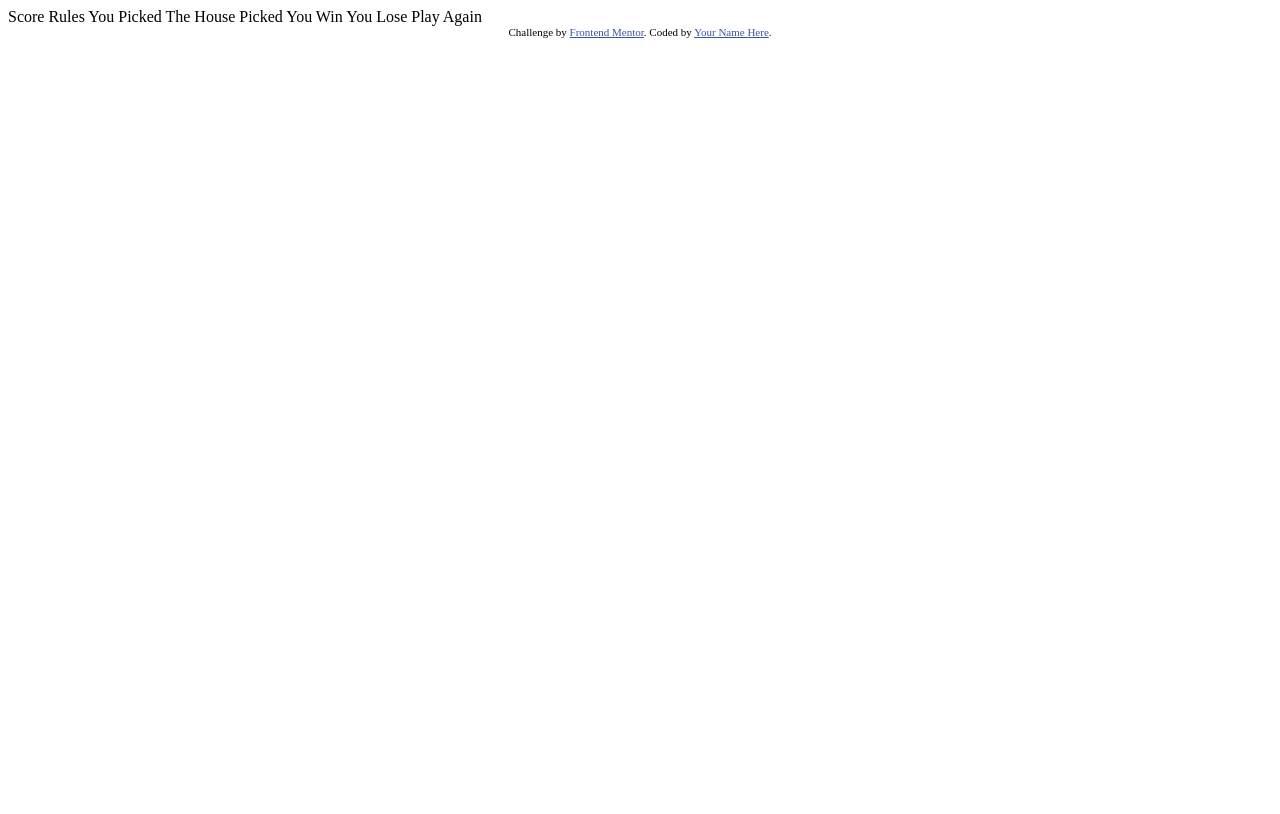
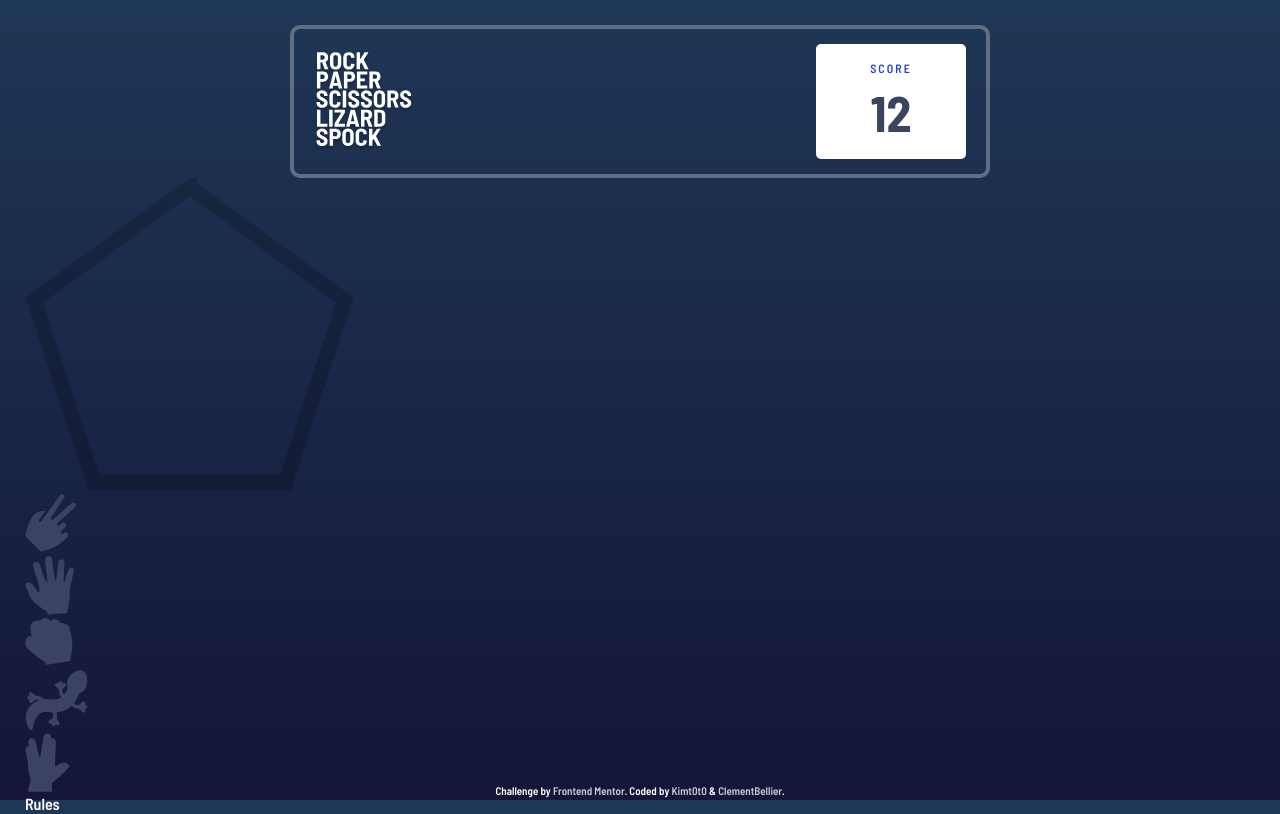
Before and after one commit to ClementBellier/Rock-Paper-Scissors-Lizard-Spock-game, a website: page index.html in a window 1280 px wide. Drawn offline with nearby package versions, Linux system fonts and the light colour scheme.

Commit message:
Init project, start index html and header css

```diff
--- a/index.html
+++ b/index.html
@@ -5,33 +5,42 @@
   <meta name="viewport" content="width=device-width, initial-scale=1.0"> <!-- displays site properly based on user's device -->
 
   <link rel="icon" type="image/png" sizes="32x32" href="./images/favicon-32x32.png">
+  <link rel="stylesheet" href="./style.css">
 
-  <title>Frontend Mentor | Rock, Paper, Scissors</title>
-
-  Score
-  Rules
-
-  You Picked
-  The House Picked
-
-  You Win
-  You Lose
-
-  Play Again
-
-  <!-- Feel free to remove these styles or customise in your own stylesheet 👍 -->
-  <style>
-    .attribution { font-size: 11px; text-align: center; }
-    .attribution a { color: hsl(228, 45%, 44%); }
-  </style>
+  <title>Frontend Mentor | Rock, Paper, Scissors, Lizard, Spock</title>
 </head>
 <body>
-
-
-
+  <div class="wrapper">
+    <header>
+      <img src="./images/logo-bonus.svg" alt="Rock Paper Scissors Lizard Spock">
+      <div class="score">
+        <p class="score__title">Score</p>
+        <div class="score__score" id="score">12</div>
+      </div>
+    </header>
+    <main>
+      <img src="./images/bg-pentagon.svg" alt="" class="pentagon">
+      <div class="scissors" id="scissors">
+        <img src="./images/icon-scissors.svg" alt="Scissors">
+      </div>
+      <div class="paper" id="paper">
+        <img src="./images/icon-paper.svg" alt="Paper">
+      </div>
+      <div class="rock" id="rock">
+        <img src="./images/icon-rock.svg" alt="Rock">
+      </div>
+      <div class="lizard" id="lizard">
+        <img src="./images/icon-lizard.svg" alt="Lizard">
+      </div>
+      <div class="spock" id="spock">
+        <img src="./images/icon-spock.svg" alt="Spock">
+      </div>
+    </main>
+    <div class="rules" id="rules">Rules</div>
+  </div>
   <div class="attribution">
     Challenge by <a href="https://www.frontendmentor.io?ref=challenge" target="_blank">Frontend Mentor</a>.
-    Coded by <a href="#">Your Name Here</a>.
+    Coded by <a href="#">Kimt0t0</a> & <a href="#">ClementBellier</a>.
   </div>
 </body>
 </html>
--- /dev/null
+++ b/sass/base/_font.scss
@@ -0,0 +1 @@
+@import url('https://fonts.googleapis.com/css2?family=Barlow+Semi+Condensed:wght@600;700');
--- /dev/null
+++ b/sass/base/_reset-normalize.scss
@@ -0,0 +1,12 @@
+@import url("https://cdnjs.cloudflare.com/ajax/libs/normalize/8.0.1/normalize.min.css");
+
+*, *::before, *::after{
+    padding: 0;
+    margin: 0;
+    box-sizing: border-box;
+    -webkit-box-sizing: border-box;
+}
+a{
+    text-decoration: none;
+    color: inherit;
+}
--- /dev/null
+++ b/sass/components/_attribution.scss
@@ -0,0 +1,8 @@
+.attribution {
+    font-size: 11px;
+    position: fixed;
+    bottom: 2px;
+    width: 100vw;
+    text-align: center;
+}
+.attribution a { color: hsl(225, 8%, 81%); }
--- /dev/null
+++ b/sass/layout/_body.scss
@@ -0,0 +1,14 @@
+body{
+    background: linear-gradient(0deg, $background-light 0%, $background-dark 100%);
+    position: relative;
+    width: 100vw;
+    height: 100vh;
+    color: white;
+    font-family: 'Barlow Semi Condensed', sans-serif;
+    font-size: 16px;
+}
+.wrapper{
+    width: 100%;
+    height: 100%;
+    padding: min(5%, 25px);
+}
--- /dev/null
+++ b/sass/layout/_header.scss
@@ -0,0 +1,41 @@
+header{
+    width: min(85%, 700px);
+    margin-inline: auto;
+    padding: 15px 20px;
+    border: 4px solid $header-outline;
+    border-radius: 10px;
+
+    display: flex;
+    justify-content: space-between;
+    align-items: center;
+
+    img{
+        width: clamp(50px, 25%, 100px);
+    }
+
+    .score{
+        width: clamp(80px, 8vw + 4rem, 150px);
+        aspect-ratio: 30/23;
+        background-color: white;
+        border-radius: 5px;
+        padding: 10px;
+
+        display: flex;
+        flex-direction: column;
+        justify-content: space-evenly;
+        align-items: center;
+
+        &__title{
+            font-size: clamp(0.5rem, 1vw + 0.25rem, 0.75rem);
+            color: $score-text;
+            text-transform: uppercase;
+            font-weight: 600;
+            letter-spacing: 2px;
+        }
+        &__score{
+            color: $dark-text;
+            font-size: clamp(1.75rem, 5vw + 0.5rem, 3.125rem);
+            font-weight: 700;
+        }
+    }
+}
--- /dev/null
+++ b/sass/main.scss
@@ -0,0 +1,6 @@
+@import './base/reset-normalize';
+@import './base/font';
+@import './utils/colors';
+@import './layout/body';
+@import './layout/header';
+@import './components/attribution';
--- /dev/null
+++ b/sass/utils/_colors.scss
@@ -0,0 +1,21 @@
+$scissors-light: hsl(40, 84%, 53%);
+$scissors-dark: hsl(39, 89%, 49%);
+
+$paper-light: hsl(230, 89%, 65%);
+$paper-dark: hsl(230, 89%, 62%);
+
+$rock-light: hsl(349, 70%, 56%);
+$rock-dark: hsl(349, 71%, 52%);
+
+$lizard-light: hsl(261, 72%, 63%);
+$lizard-dark: hsl(261, 73%, 60%);
+
+$spock-light: hsl(189, 59%, 53%);
+$spock-dark: hsl(189, 58%, 57%);
+
+$dark-text: hsl(229, 25%, 31%);
+$score-text: hsl(229, 64%, 46%);
+$header-outline: hsl(217, 16%, 45%);
+
+$background-light: hsl(237, 49%, 15%);
+$background-dark: hsl(214, 47%, 23%);
```
Also changed, not shown: package.json (added, +19 -0 lines), style.css (added), 2 other files.
